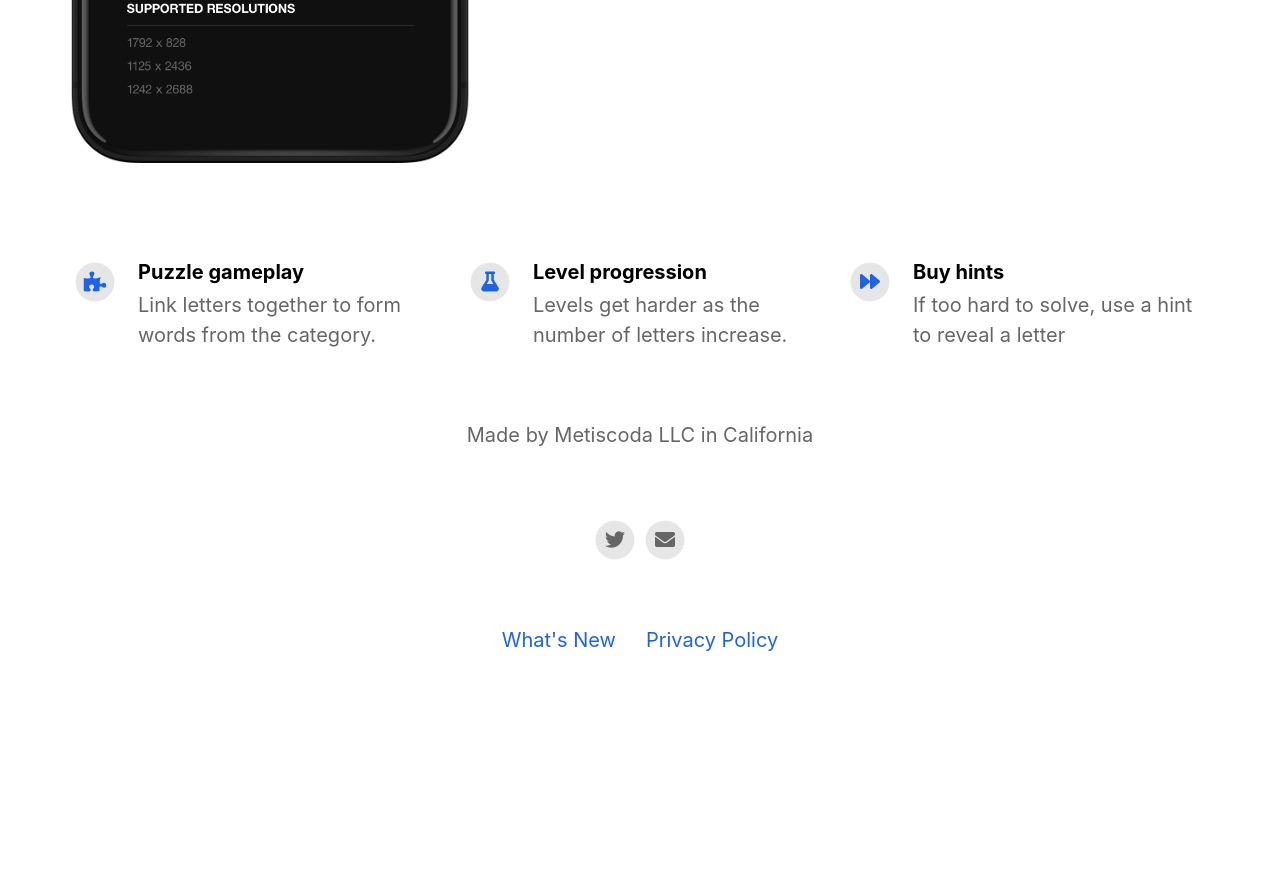
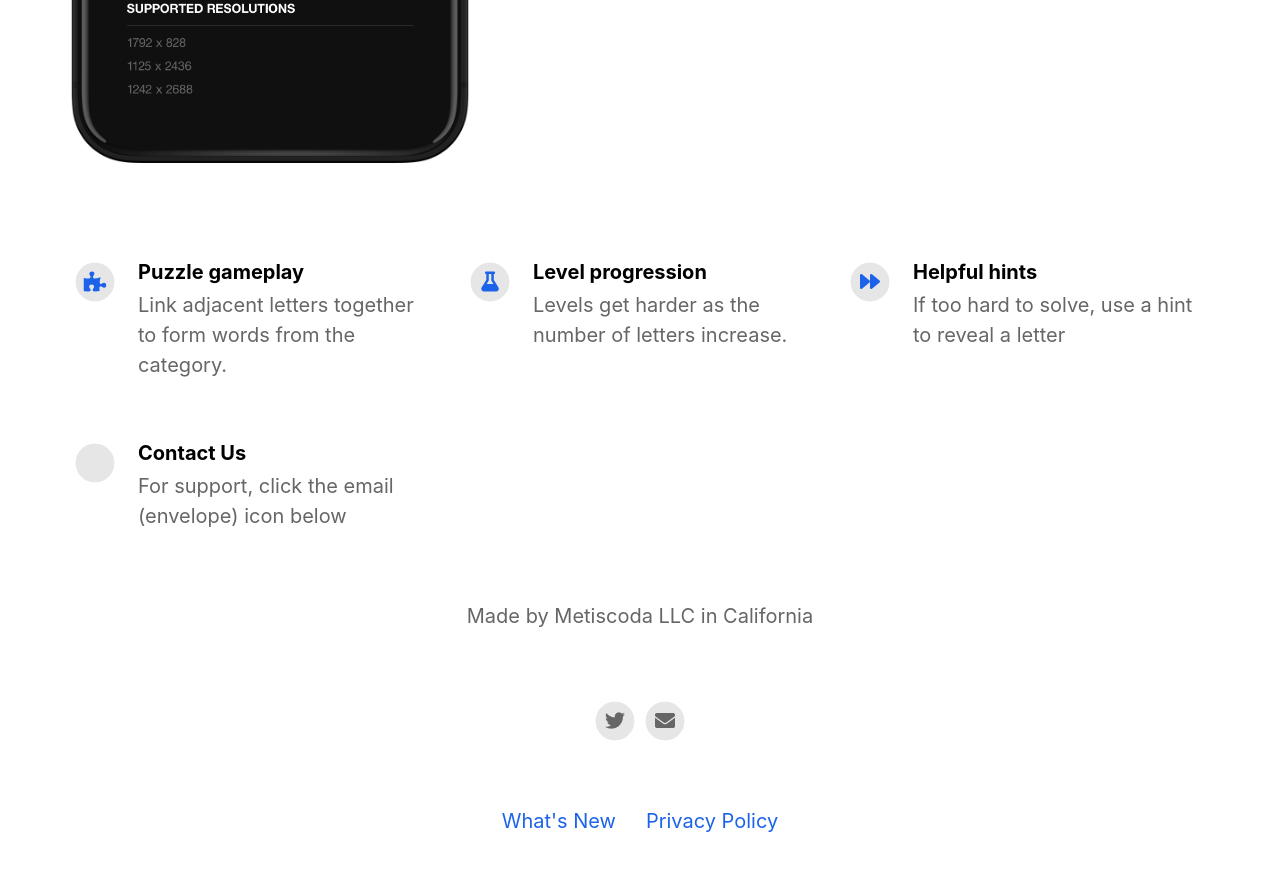
Before and after one commit to metiscoda/linky-words, a Jekyll site: the page built from index.html, in a window 1280 px wide and 900 px high, scrolled down 822 px. Shown: the top 871 px of the window. Built offline with Jekyll 4.4.1, drawn with Linux system fonts in a browser that asks for light colours; nearby versions of some CDN libraries; before the commit the page ends 1542 px from its top, so only the background shows below that.

Commit message:
add a section for support, and refine other sections

```diff
--- a/_config.yml
+++ b/_config.yml
@@ -35,20 +35,20 @@ youtube_username                          :
 features                                  :
 
   - title                                 : Puzzle gameplay
-    description                           : Link letters together to form words from the category.
+    description                           : Link adjacent letters together to form words from the category.
     fontawesome_icon_name                 : puzzle-piece
 
   - title                                 : Level progression
     description                           : Levels get harder as the number of letters increase.
     fontawesome_icon_name                 : flask
 
-  - title                                 : Buy hints
+  - title                                 : Helpful hints
     description                           : If too hard to solve, use a hint to reveal a letter
     fontawesome_icon_name                 : forward
 
-  - title                                 : # New Feature Title
-    description                           : # New Feature Description
-    fontawesome_icon_name                 : # Enter Font Awesome icon name (e.g. star). Find icons on fontawesome.com/icons.
+  - title                                 : Contact Us
+    description                           : For support, click the email (envelope) icon below
+    fontawesome_icon_name                 : circle-question
 
 
 
```
